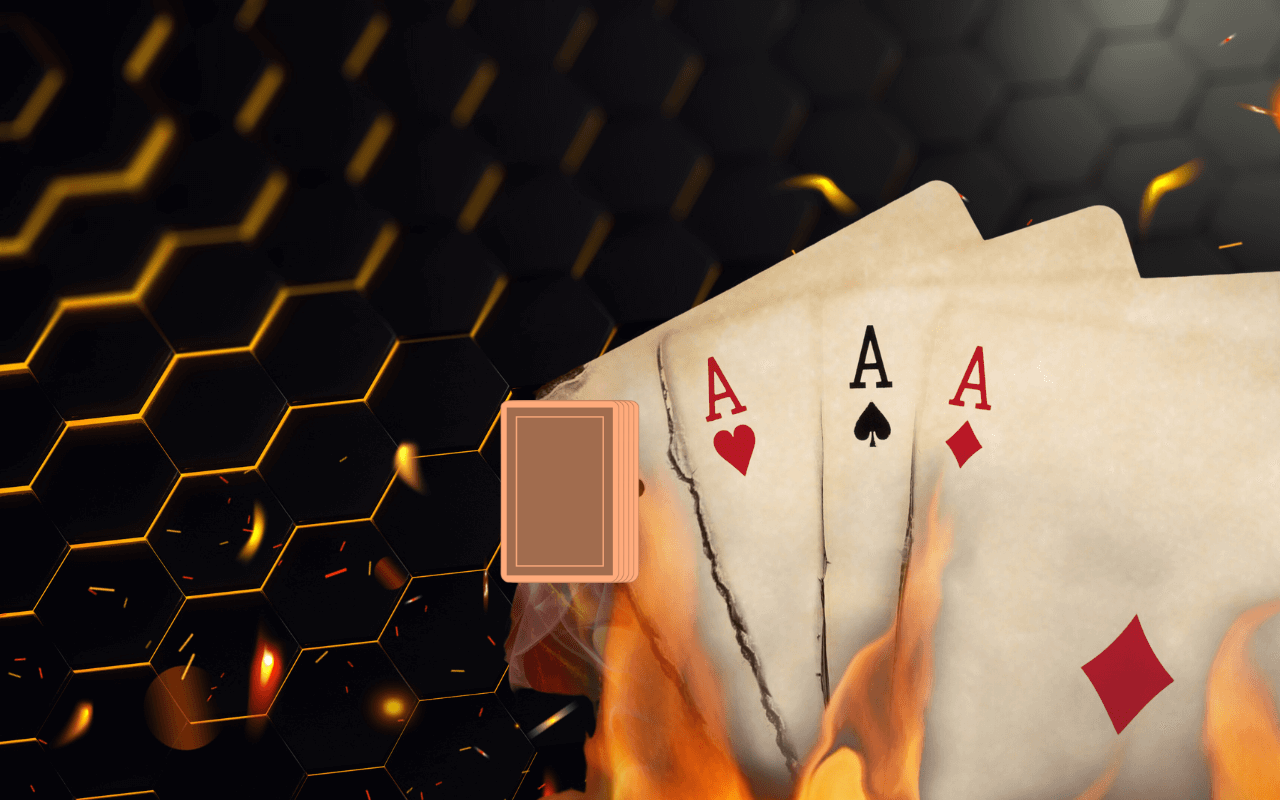
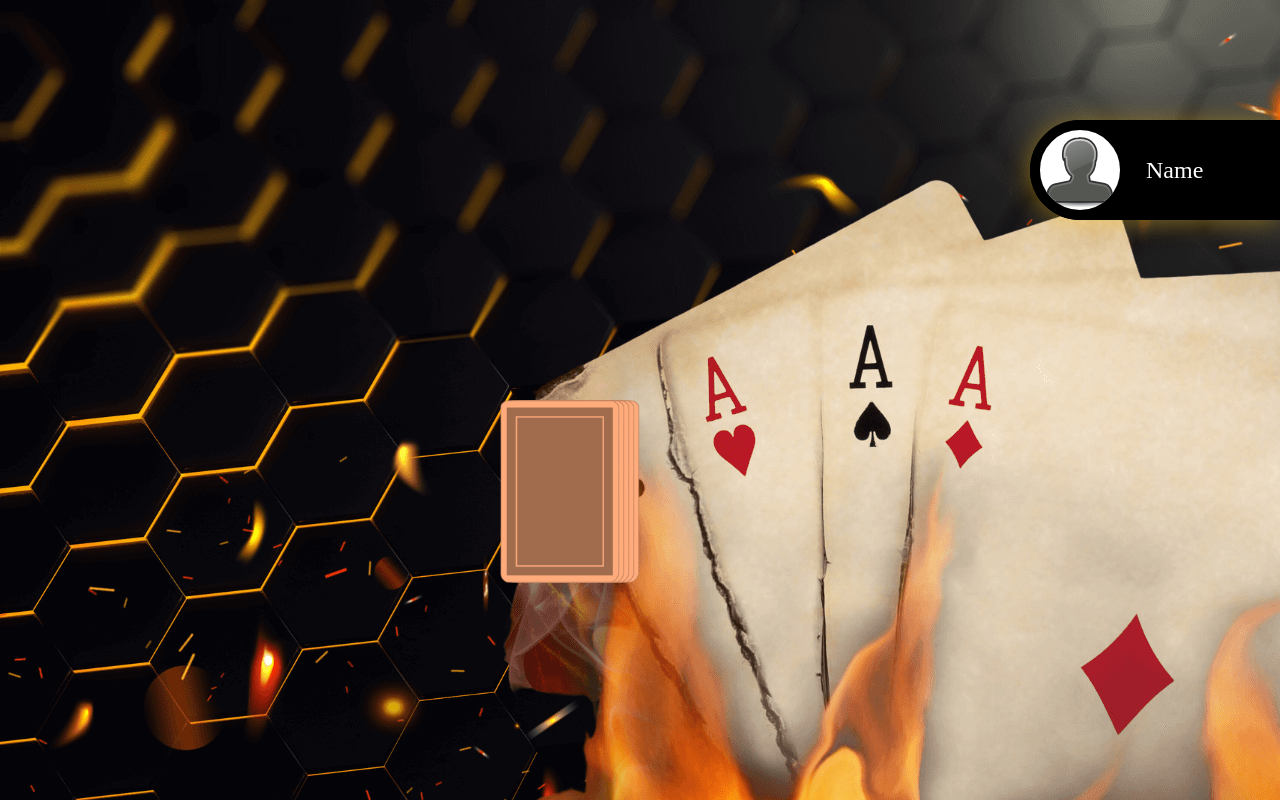
Before and after one commit to Dennis-Schneider/ringoffire, an Angular app: page /game in a window 1280 px wide. Built offline with nearby package versions, Linux system fonts and the light colour scheme; a web font is replaced by a local one.

Commit message:
10 | Design der Mitspielerleiste

```diff
--- a/src/app/app.module.ts
+++ b/src/app/app.module.ts
@@ -5,12 +5,14 @@
 import { AppComponent } from './app.component';
 import { StartScreenComponent } from './start-screen/start-screen.component';
 import { GameComponent } from './game/game.component';
+import { PlayerComponent } from './player/player.component';
 
 @NgModule({
   declarations: [
     AppComponent,
     StartScreenComponent,
-    GameComponent
+    GameComponent,
+    PlayerComponent
   ],
   imports: [
     BrowserModule,
--- a/src/app/game/game.component.html
+++ b/src/app/game/game.component.html
@@ -1,3 +1,5 @@
+<app-player class="player-position" style="top: 120px"></app-player>
+
 <div class="field">
   <div class="card-stack">
     <img
--- a/src/app/game/game.component.scss
+++ b/src/app/game/game.component.scss
@@ -48,3 +48,8 @@
     transform: scale(1) translateX(200px) translateY(-200px) rotate(15deg);
   }
 }
+
+.player-position {
+  position: absolute;
+  right: 0;
+}
--- /dev/null
+++ b/src/app/player/player.component.html
@@ -0,0 +1,4 @@
+<div class="player">
+  <img src="./../../assets/img/avatar.svg" />
+  <span>Name</span>
+</div>
--- /dev/null
+++ b/src/app/player/player.component.scss
@@ -0,0 +1,24 @@
+.player {
+  width: 250px;
+  display: flex;
+  align-items: center;
+  background-color: black;
+  box-shadow: -2.1px 2.1px 25px rgba(255, 191, 0, 0.386);
+  border-top-left-radius: 50px;
+  border-bottom-left-radius: 50px;
+
+  span {
+    color: white;
+    font-size: 24px;
+    margin-left: 16px;
+  }
+
+  img {
+    height: 100px;
+    width: 100px;
+    object-fit: cover;
+    border: 10px solid black;
+    border-radius: 50px;
+    background-color: white;
+  }
+}
```
Also changed, not shown: src/app/player/player.component.ts (added, +10 -0 lines), src/assets/img/avatar.svg (added), 1 other file (tests, documents, lock files or other folders).
